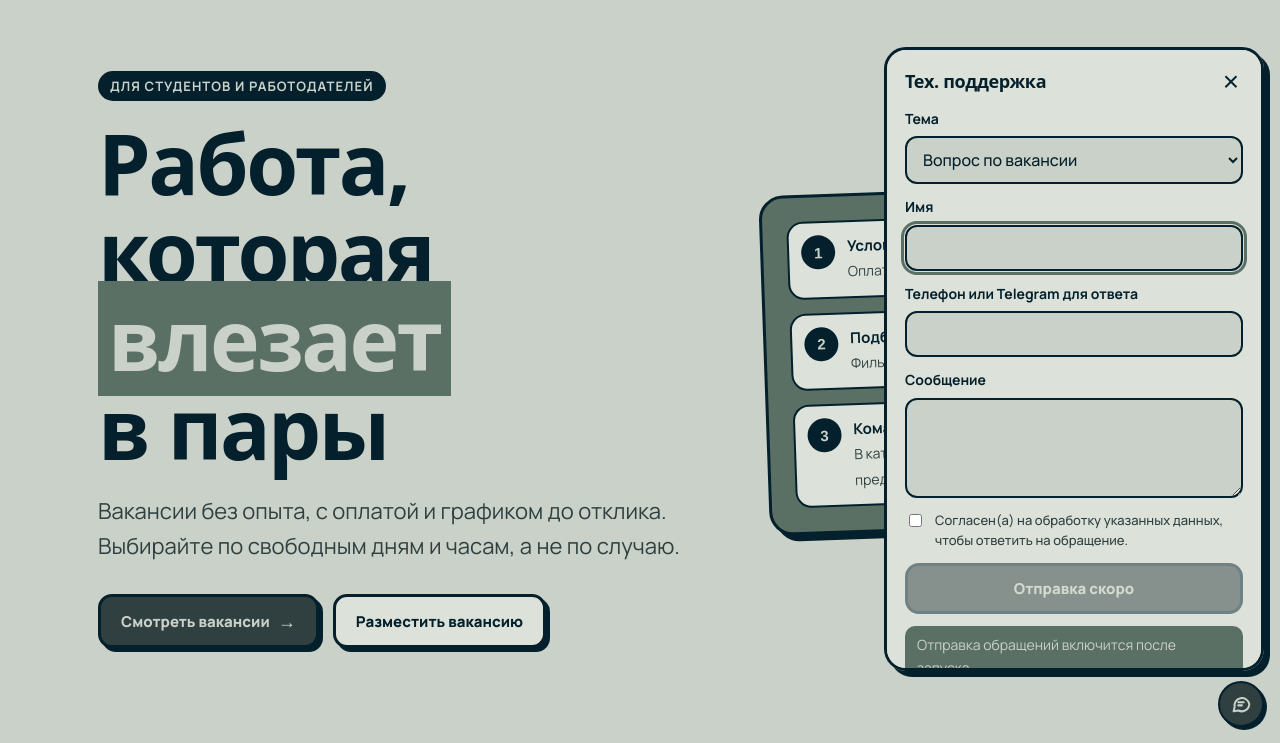
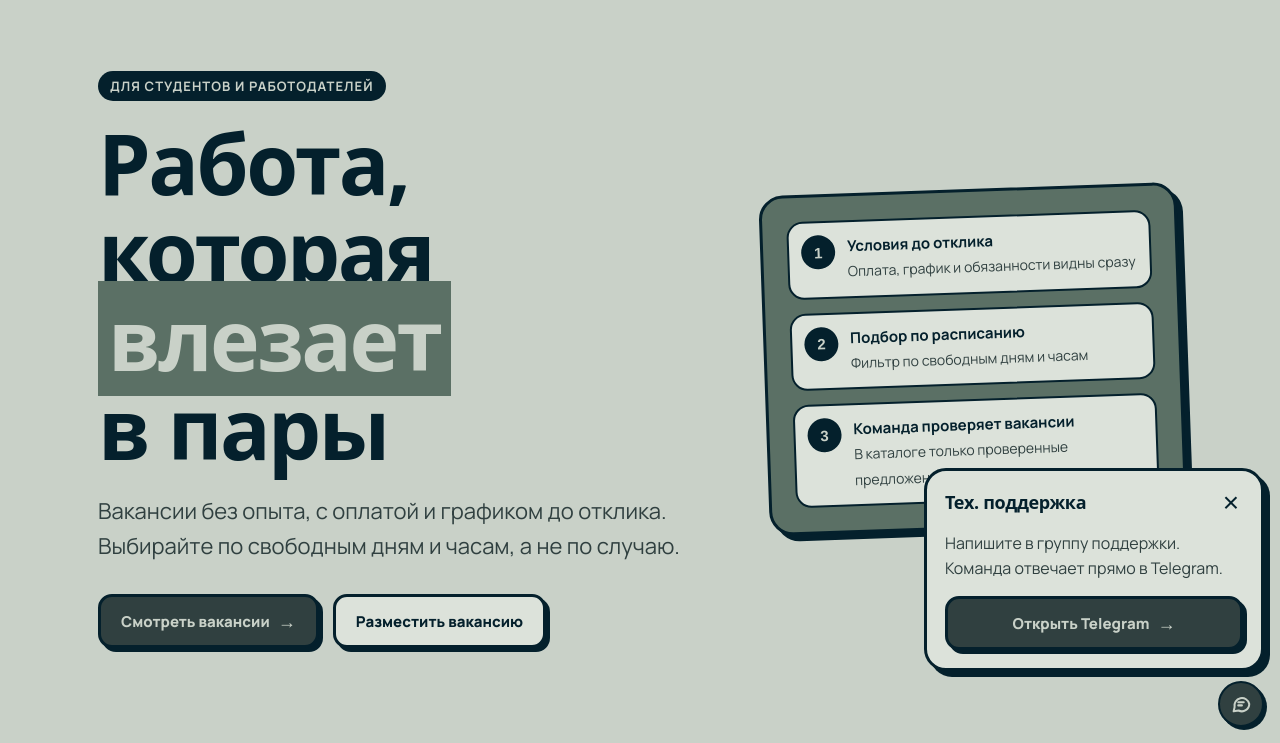
Before and after one commit to Atohis/careerstart, a plain HTML site: page index.html in a window 1280 px wide. Both pictures are taken after a click on the button "Тех. поддержка". Shown: the part 57-800 px from the top of the page. Drawn offline with Linux system fonts and the light colour scheme; a web font is replaced by a local one.

Commit message:
Add files via upload

```diff
--- a/index.html
+++ b/index.html
@@ -114,25 +114,15 @@ section.block{padding-block:72px;border-top:3px solid var(--ink)}
 .price small{display:block;font:700 16px Manrope,sans-serif;letter-spacing:0;color:var(--muted);margin-top:8px}
 .note{background:var(--hi);color:var(--hi-ink);border:2px solid var(--ink);border-radius:14px;padding:14px 16px;font-size:14px}
 
-/* плавающая кнопка поддержки и окно формы */
+/* плавающая кнопка поддержки и окно */
 .fab{position:fixed;right:max(16px,env(safe-area-inset-right,0px));bottom:max(16px,env(safe-area-inset-bottom,0px));width:46px;height:46px;border-radius:50%;border:2px solid var(--ink);background:var(--accent);color:var(--accent-ink);box-shadow:3px 3px 0 var(--ink);display:grid;place-items:center;cursor:pointer;z-index:40;padding:0;transition:transform .12s ease,box-shadow .12s ease}
 .fab:hover{transform:translate(-1px,-1px);box-shadow:4px 4px 0 var(--ink)}
 .fab:active{transform:translate(2px,2px);box-shadow:1px 1px 0 var(--ink)}
 .fab svg{width:22px;height:22px}
-.panel{position:fixed;right:max(16px,env(safe-area-inset-right,0px));bottom:calc(max(16px,env(safe-area-inset-bottom,0px)) + 56px);width:min(380px,calc(100vw - 32px));max-height:min(78vh,640px);overflow:auto;background:var(--surface);border:3px solid var(--ink);border-radius:22px;box-shadow:var(--shadow);z-index:41;padding:18px;display:grid;gap:12px}
+.panel{position:fixed;right:max(16px,env(safe-area-inset-right,0px));bottom:calc(max(16px,env(safe-area-inset-bottom,0px)) + 56px);width:min(340px,calc(100vw - 32px));background:var(--surface);border:3px solid var(--ink);border-radius:22px;box-shadow:var(--shadow);z-index:41;padding:18px;display:grid;gap:14px}
 .panel-head{display:flex;justify-content:space-between;align-items:center;gap:12px}
 .panel-head h3{font-size:18px}
 .x{appearance:none;background:transparent;border:0;color:var(--ink);font-size:28px;line-height:1;cursor:pointer;padding:0 4px}
-form.sup{display:grid;gap:12px}
-form.sup label{display:grid;gap:6px;font-weight:700;font-size:14px;min-width:0}
-form.sup label.chk{display:flex;gap:10px;align-items:flex-start;font-weight:500;color:var(--muted);font-size:13px}
-form.sup label.chk input{margin-top:4px;accent-color:var(--ink)}
-.field{font:500 16px Manrope,sans-serif;color:var(--ink);background:var(--bg);border:2px solid var(--ink);border-radius:12px;padding:10px 12px;width:100%;min-width:0}
-textarea.field{resize:vertical;min-height:100px}
-.field:focus{outline:3px solid var(--hi);outline-offset:1px}
-.form-status{font-size:14px;min-height:1.4em;margin:0}
-.form-status.ok{font-weight:700}
-.form-status.err{background:var(--hi);color:var(--hi-ink);border-radius:10px;padding:8px 12px}
 
 details{background:var(--surface);border:3px solid var(--ink);border-radius:18px;padding:18px 22px;box-shadow:4px 4px 0 var(--ink)}
 details + details{margin-top:14px}
@@ -293,31 +283,8 @@ footer{padding-block:40px 110px;border-top:3px solid var(--ink);display:flex;jus
     <h3>Тех. поддержка</h3>
     <button class="x" id="panel-close" type="button" aria-label="Закрыть">×</button>
   </div>
-  <form class="sup" id="sup-form" novalidate>
-    <label>Тема
-      <select class="field" name="topic" required>
-        <option>Вопрос по вакансии</option>
-        <option>Проблема с откликом</option>
-        <option>Работодателю</option>
-        <option>Другое</option>
-      </select>
-    </label>
-    <label>Имя
-      <input class="field" name="name" type="text" required maxlength="100" autocomplete="name">
-    </label>
-    <label>Телефон или Telegram для ответа
-      <input class="field" name="contact" type="text" required maxlength="100">
-    </label>
-    <label>Сообщение
-      <textarea class="field" name="message" required maxlength="1000"></textarea>
-    </label>
-    <label class="chk">
-      <input type="checkbox" name="consent" required>
-      <span>Согласен(а) на обработку указанных данных, чтобы ответить на обращение.</span>
-    </label>
-    <button class="btn" id="sup-submit" type="submit">Отправить <span class="arrow">→</span></button>
-    <p class="form-status" id="sup-status" role="status" aria-live="polite"></p>
-  </form>
+  <p class="muted">Напишите в группу поддержки. Команда отвечает прямо в Telegram.</p>
+  <a class="btn" href="https://t.me/+AVImsjloWoM4MGYy" target="_blank" rel="noopener">Открыть Telegram <span class="arrow">→</span></a>
 </div>
 
 <div class="modal" id="modal" hidden role="dialog" aria-modal="true" aria-labelledby="modal-title">
@@ -334,14 +301,6 @@ footer{padding-block:40px 110px;border-top:3px solid var(--ink);display:flex;jus
 // Ссылки на формы Google Forms (отклик студента и заявка работодателя).
 const FORM_RESPONSE_URL = 'https://docs.google.com/forms/d/e/1FAIpQLScmupMJpfznNtPaYNRIJoCjCWb3OYmHWCFMHjJbkE9ULfgBRg/viewform';
 const FORM_EMPLOYER_URL = 'https://docs.google.com/forms/d/e/1FAIpQLSeBd4JfOWQN1AluqxzhGaogxHVpqty1GWZ44X4qJ-5pJTDO3Q/viewform';
-
-// Поддержка: обращения уходят в Google Form.
-// action — адрес .../formResponse формы поддержки.
-// entries — номера полей из предзаполненной ссылки (entry.NNNN).
-const SUPPORT = {
-  action: '',
-  entries: { topic: '', name: '', contact: '', message: '' }
-};
 
 // Вакансии-примеры. Команда заменяет их на проверенные предложения.
 const VACANCIES = [
@@ -416,51 +375,14 @@ themeBtn.addEventListener('click', () => {
   try { localStorage.setItem('cs-theme', next); } catch (e) {}
 });
 
-// Тех. поддержка: плавающая кнопка и окно
+// Тех. поддержка: плавающая кнопка и окно со ссылкой на Telegram
 const fab = $('#fab'), panel = $('#support-panel');
 function setPanel(open){
   panel.hidden = !open;
   fab.setAttribute('aria-expanded', String(open));
-  if (open) $('#sup-form [name="name"]').focus();
 }
 fab.addEventListener('click', () => setPanel(panel.hidden));
 $('#panel-close').addEventListener('click', () => setPanel(false));
-
-const supForm = $('#sup-form'), supStatus = $('#sup-status'), supSubmit = $('#sup-submit');
-if (!SUPPORT.action){
-  supSubmit.disabled = true;
-  supSubmit.innerHTML = 'Отправка скоро';
-  supStatus.className = 'form-status err';
-  supStatus.textContent = 'Отправка обращений включится после запуска.';
-}
-supForm.addEventListener('submit', async e => {
-  e.preventDefault();
-  if (!SUPPORT.action) return;
-  supStatus.className = 'form-status';
-  if (!supForm.checkValidity()){
-    supForm.reportValidity();
-    supStatus.className = 'form-status err';
-    supStatus.textContent = 'Заполните все поля и отметьте согласие.';
-    return;
-  }
-  const v = Object.fromEntries(new FormData(supForm));
-  const body = new URLSearchParams();
-  for (const k of Object.keys(SUPPORT.entries)) body.append(SUPPORT.entries[k], v[k] || '');
-  supSubmit.disabled = true;
-  supStatus.textContent = 'Отправляем…';
-  try {
-    // no-cors: ответ Google недоступен браузеру, поэтому успех фиксируем после запроса.
-    await fetch(SUPPORT.action, { method:'POST', mode:'no-cors', body });
-    supForm.reset();
-    supStatus.className = 'form-status ok';
-    supStatus.textContent = 'Обращение отправлено. Команда ответит по указанному контакту.';
-  } catch (err) {
-    supStatus.className = 'form-status err';
-    supStatus.textContent = 'Не удалось отправить. Проверьте соединение и попробуйте ещё раз.';
-  } finally {
-    supSubmit.disabled = false;
-  }
-});
 
 // Окно Google Form
 const modal = $('#modal'), frame = $('#modal-frame');
```
